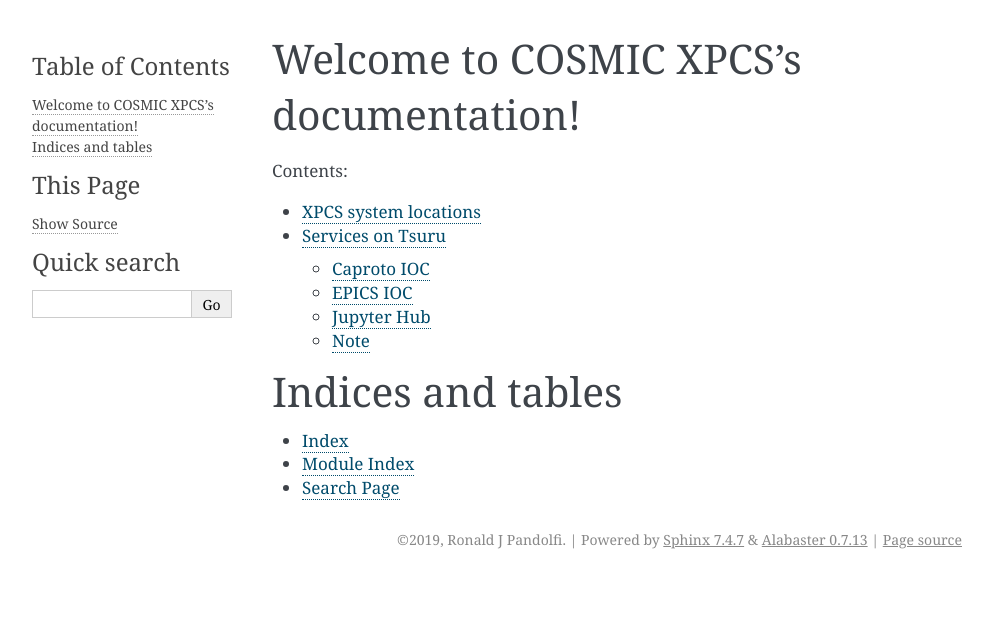
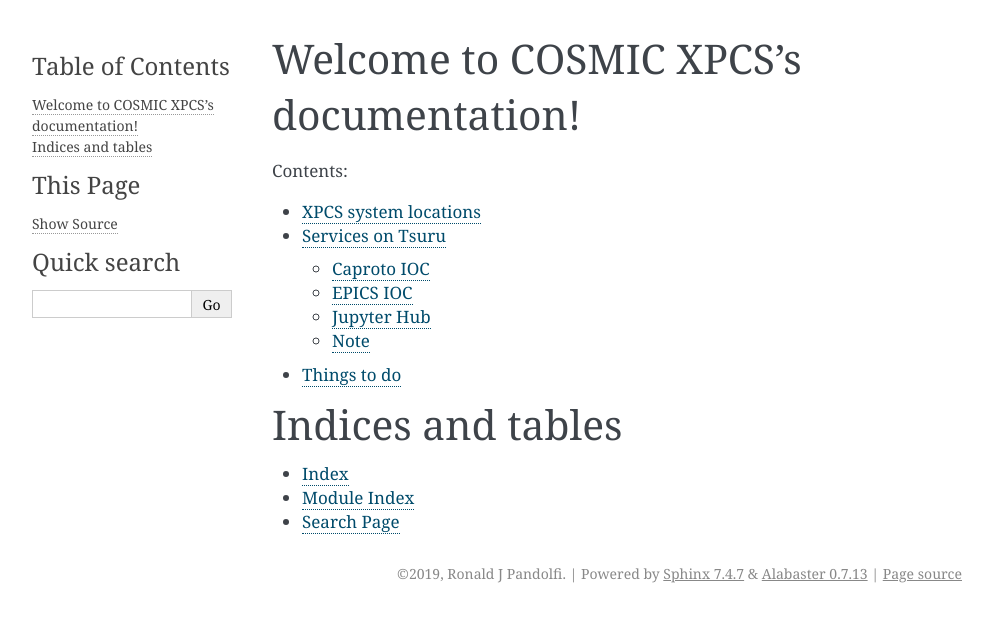
Before and after one commit to lbl-camera/COSMIC-XPCS, a Sphinx documentation site: the page built from docs/index.rst, in a window 1280 px wide. Shown: the top 622 px of the page, without its empty margins (148-1141 px from the left). Built offline with Sphinx 7.4.7, drawn with Linux system fonts in a browser that asks for light colours.

Commit message:
Add todo

```diff
--- a/docs/index.rst
+++ b/docs/index.rst
@@ -12,7 +12,7 @@
 
    locations
    services
-
+   todo
 
 
 Indices and tables
--- /dev/null
+++ b/docs/todo.rst
@@ -0,0 +1,4 @@
+Things to do
+============
+
+- Fix service startup unit file targets
```
